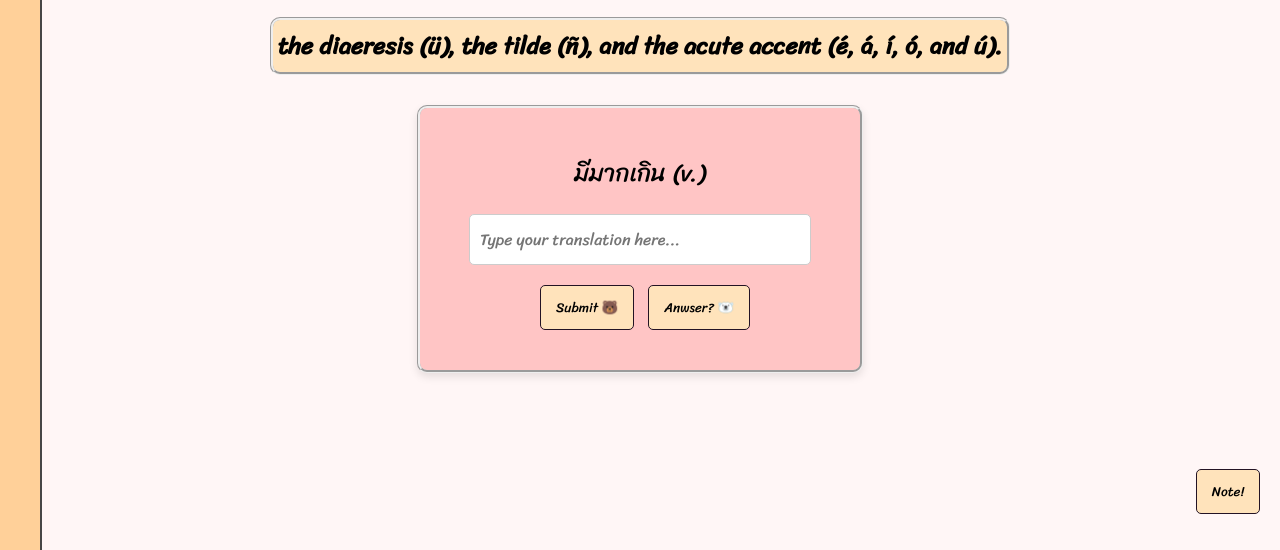
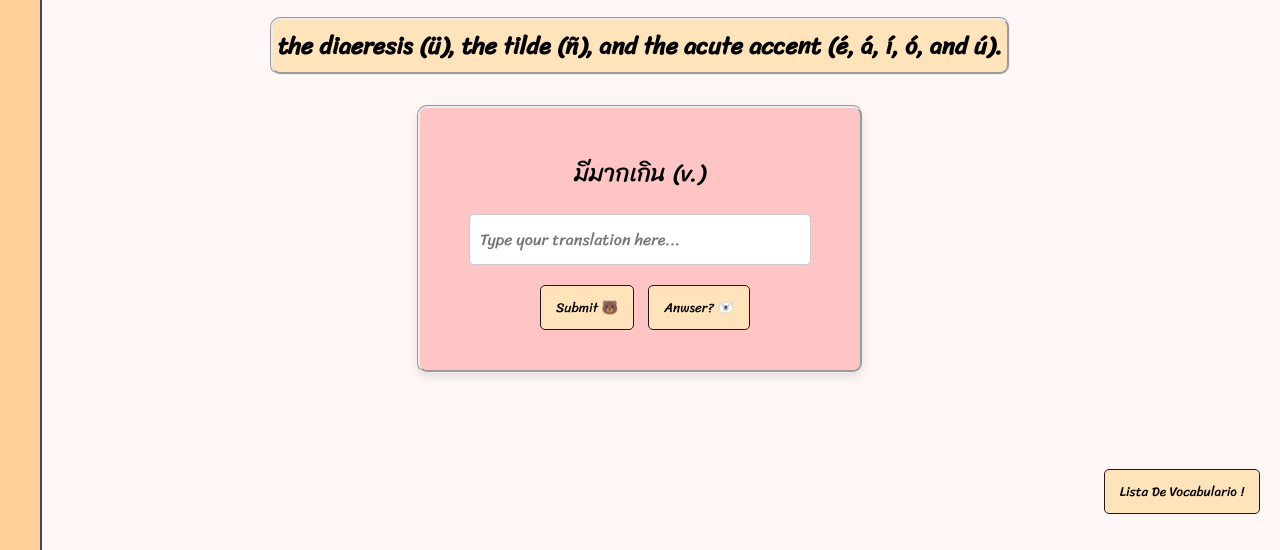
Before and after one commit to SpainVocabulary/Spain-Vocabulary-4, a plain HTML site: page index.html in a window 1280 px wide. Shown: the part 266-816 px from the top of the page. Drawn offline with Linux system fonts and the light colour scheme.

Commit message:
Update index.html

```diff
--- a/index.html
+++ b/index.html
@@ -35,7 +35,7 @@
         </ul>
     </div>
 
-    <button id="openModalButton">Note!</button>
+    <button id="openModalButton">Lista De Vocabulario !</button>
 
     <!-- Add a hidden modal container -->
     <div id="modalContainer" class="modal hidden">
```
